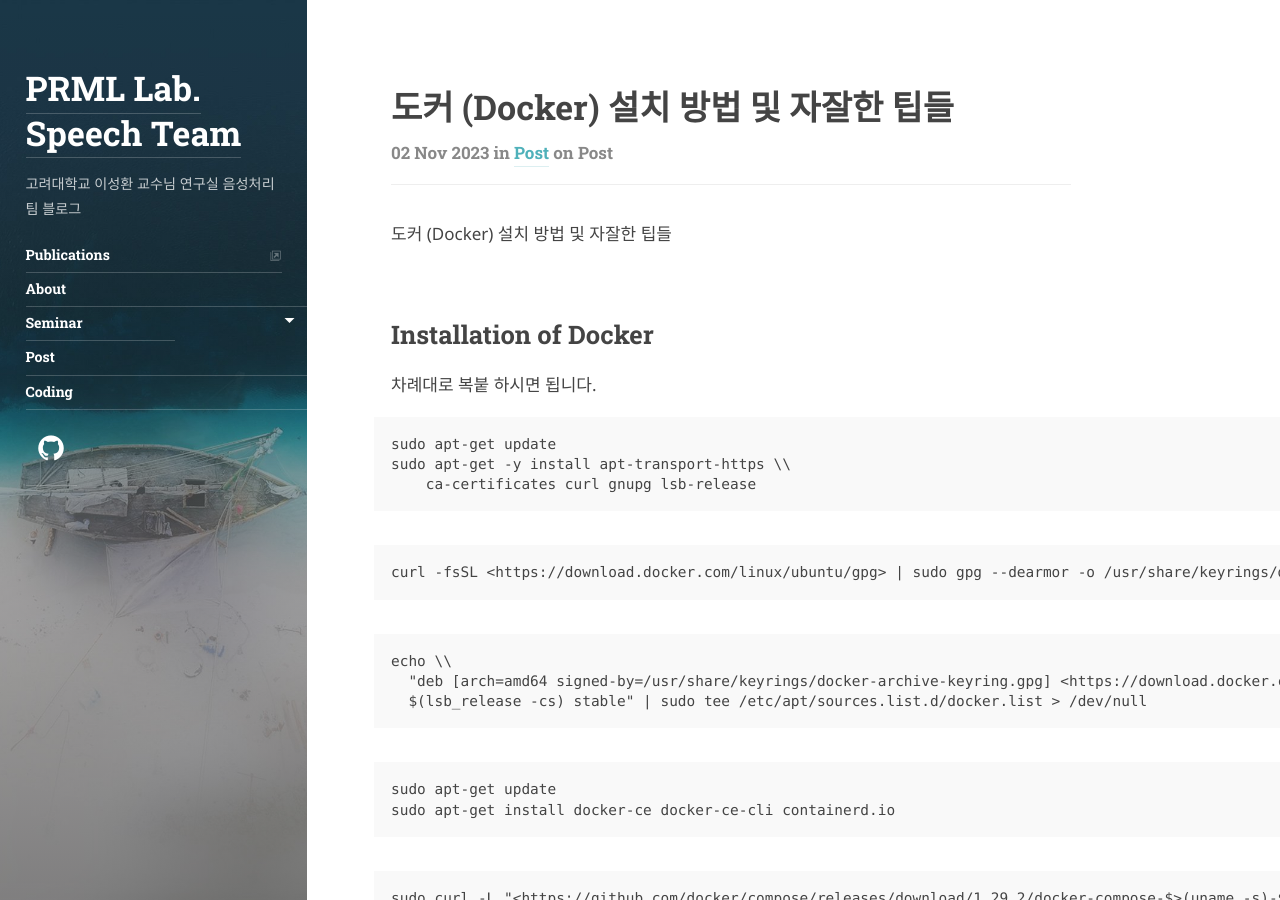
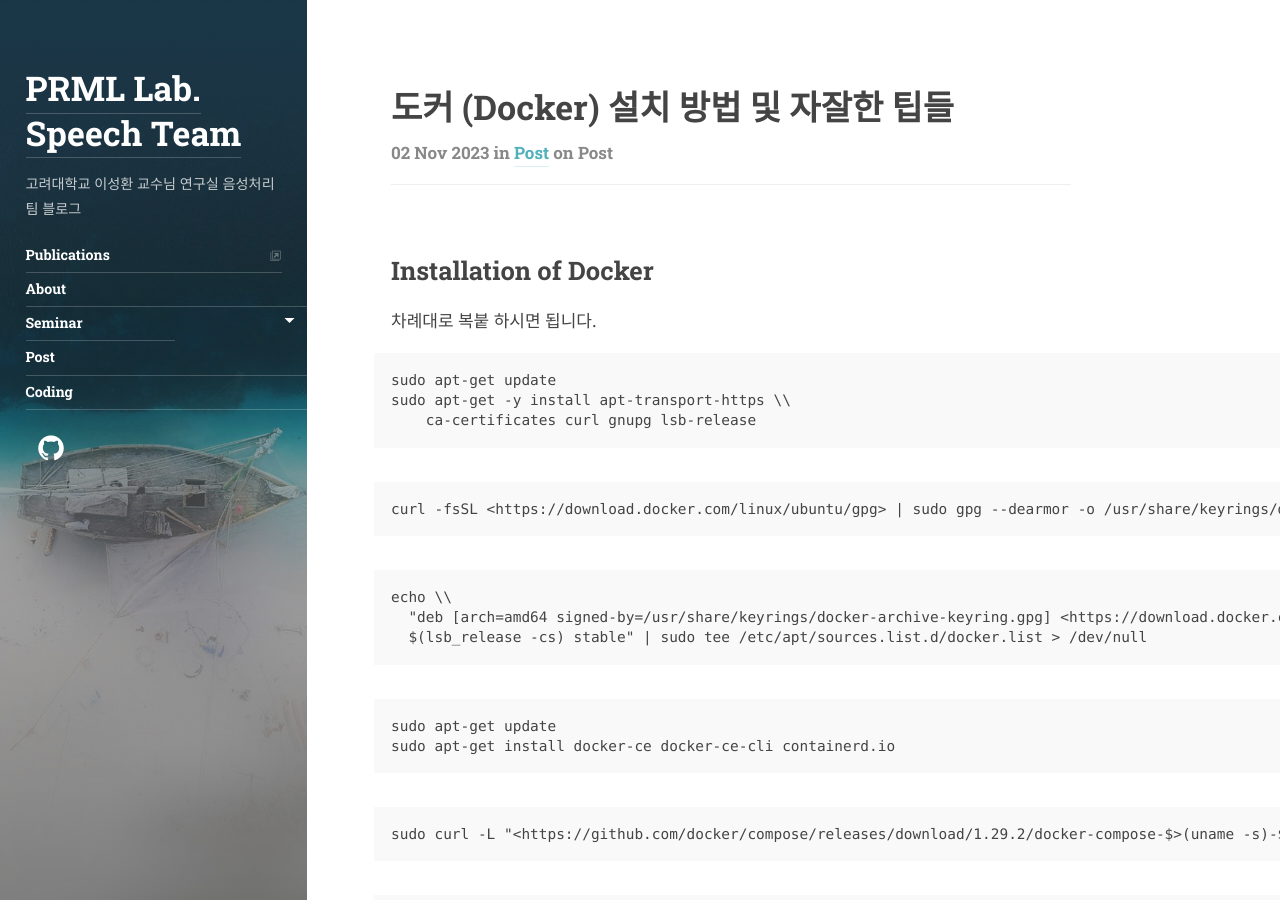
Before and after one commit to speech-team-korea/speech-team-korea.github.io, a Jekyll site: the page built from _posts/post/2023-11-02-docker.md, in a window 1280 px wide and 900 px high. Built offline with Jekyll 4.4.1, drawn with Linux system fonts in a browser that asks for light colours; some web fonts are replaced; comment, search, counter and statistics services are not loaded.

Commit message:
Update 2023-11-03-docker.md

```diff
--- a/_posts/post/2023-11-02-docker.md
+++ b/_posts/post/2023-11-02-docker.md
@@ -7,7 +7,6 @@
 comments: true
 ---
 
-도커 (Docker) 설치 방법 및 자잘한 팁들
 
 ## Installation of Docker
 
```
